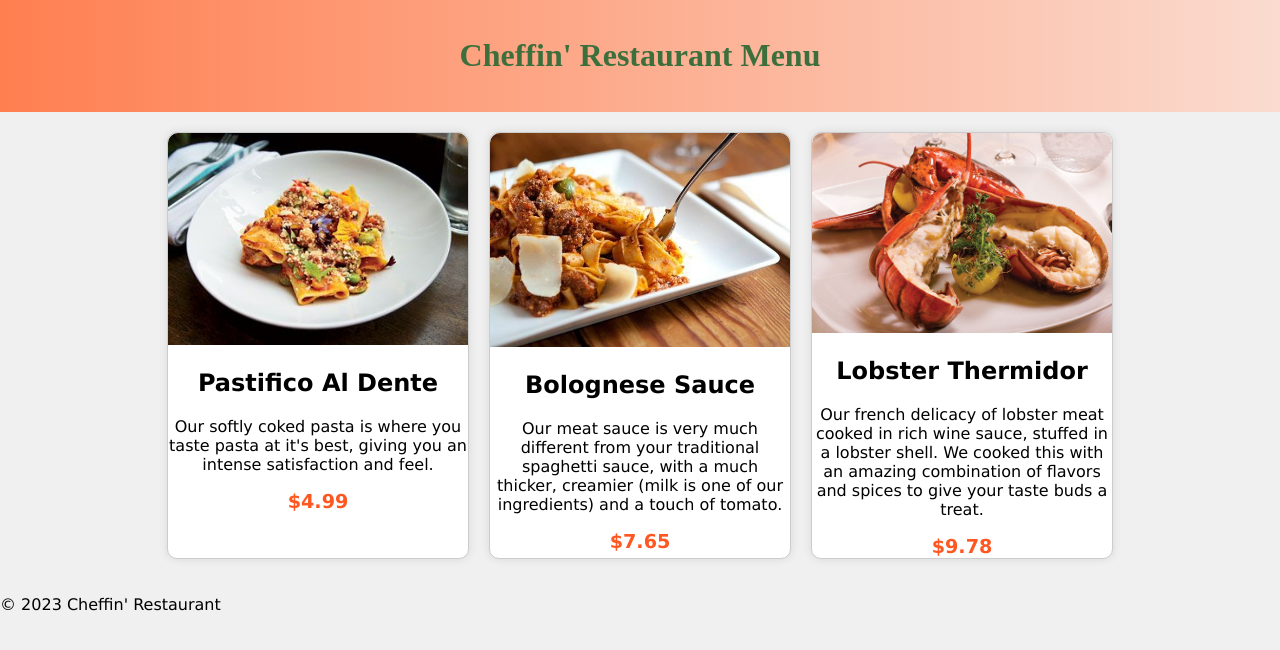
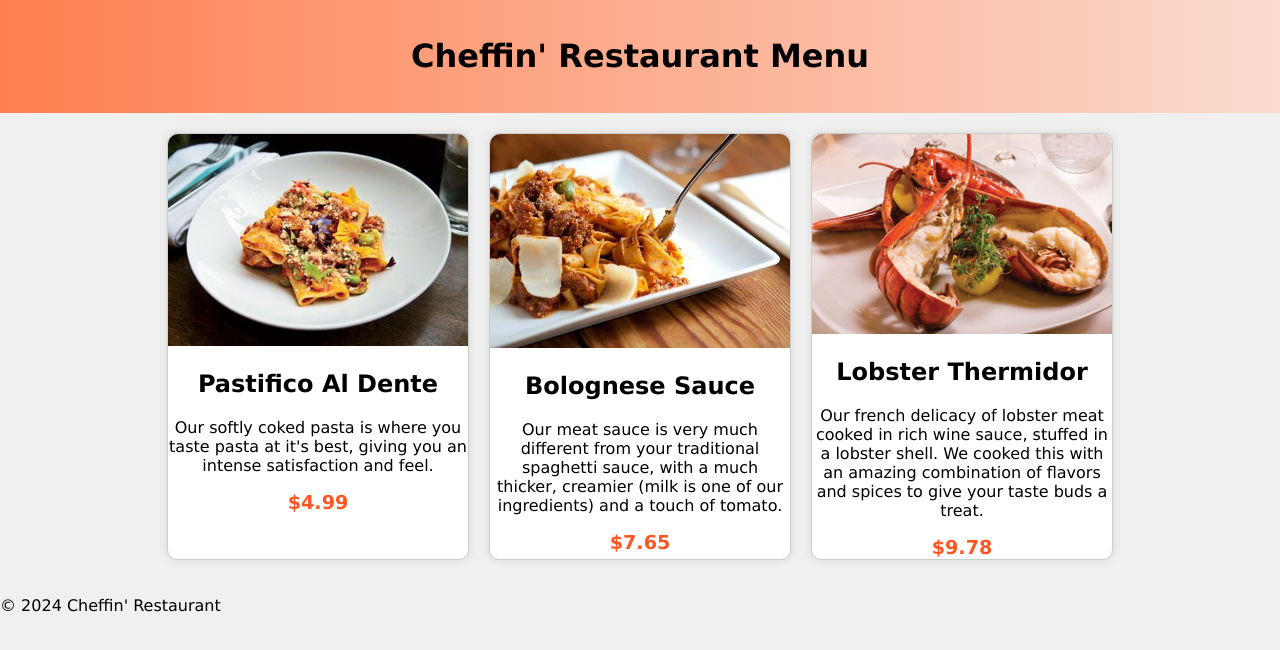
Before and after one commit to chimdike21/fastfod-menu, a plain HTML site: page index.html in a window 1280 px wide. Drawn offline with Linux system fonts and the light colour scheme.

Commit message:
made a change

```diff
--- a/index.html
+++ b/index.html
@@ -18,6 +18,7 @@
                 <p>Our softly coked pasta is where you taste pasta at it's best, giving you an intense satisfaction and feel.
                 </p>
                 <span class="price">$4.99</span>
+
 
 
             </article>
@@ -46,7 +47,7 @@
         </section>
 
         <footer>
-            <p>&copy; 2023 Cheffin' Restaurant</p>
+            <p>&copy; 2024 Cheffin' Restaurant</p>
         </footer>
     </body>
 </html>
--- a/style.css
+++ b/style.css
@@ -7,10 +7,10 @@ body{
 
 header{
     background-image:linear-gradient(to right, coral, rgb(250, 219, 207));
-    color:#3c6f3c;
+    color:#000;
     text-align:center;
     padding:1em 0;
-    font-family:'Times New Roman', Times, serif;
+    font-family:Verdana, Geneva, Tahoma, sans-serif;
 }
 
 img{
```
